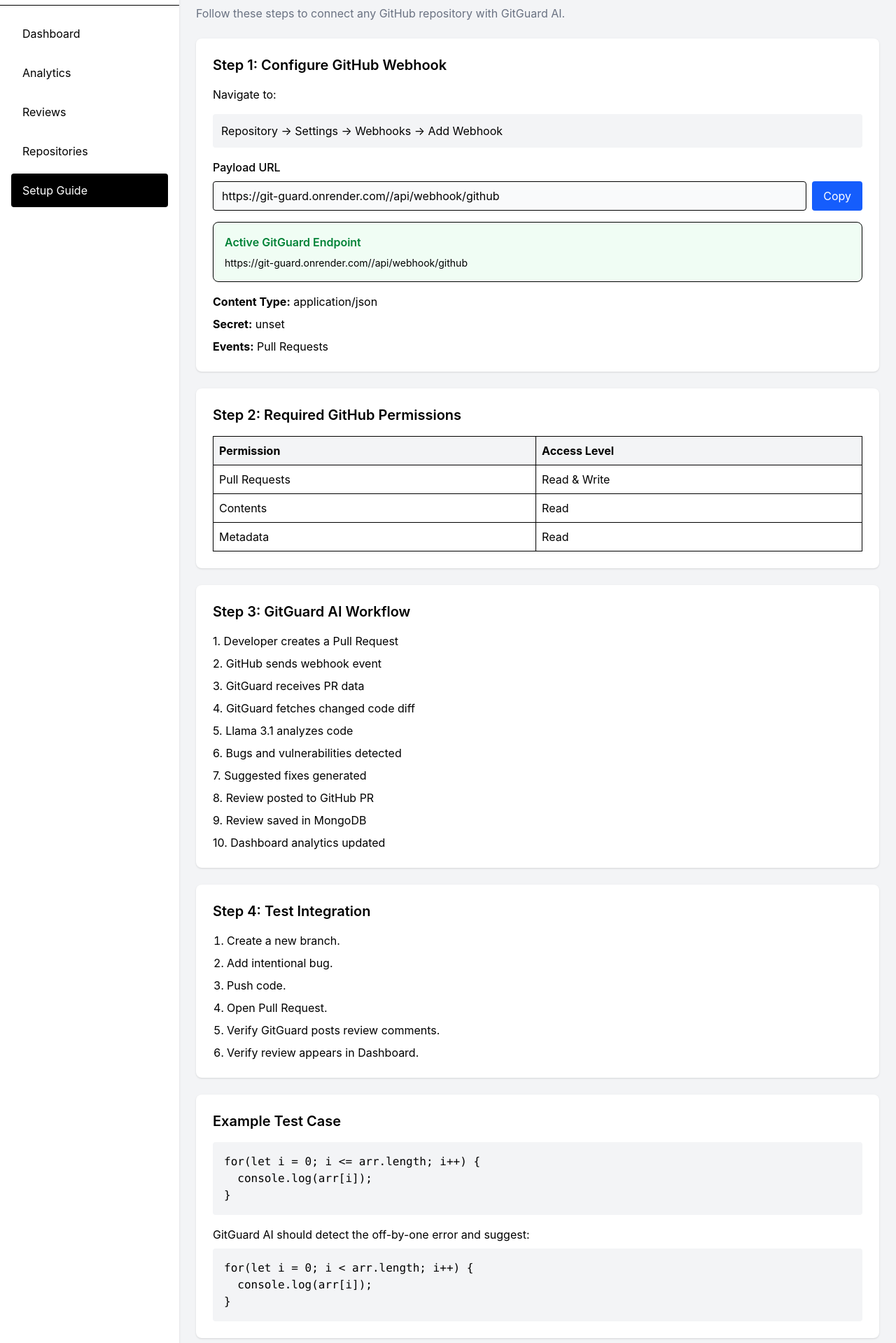
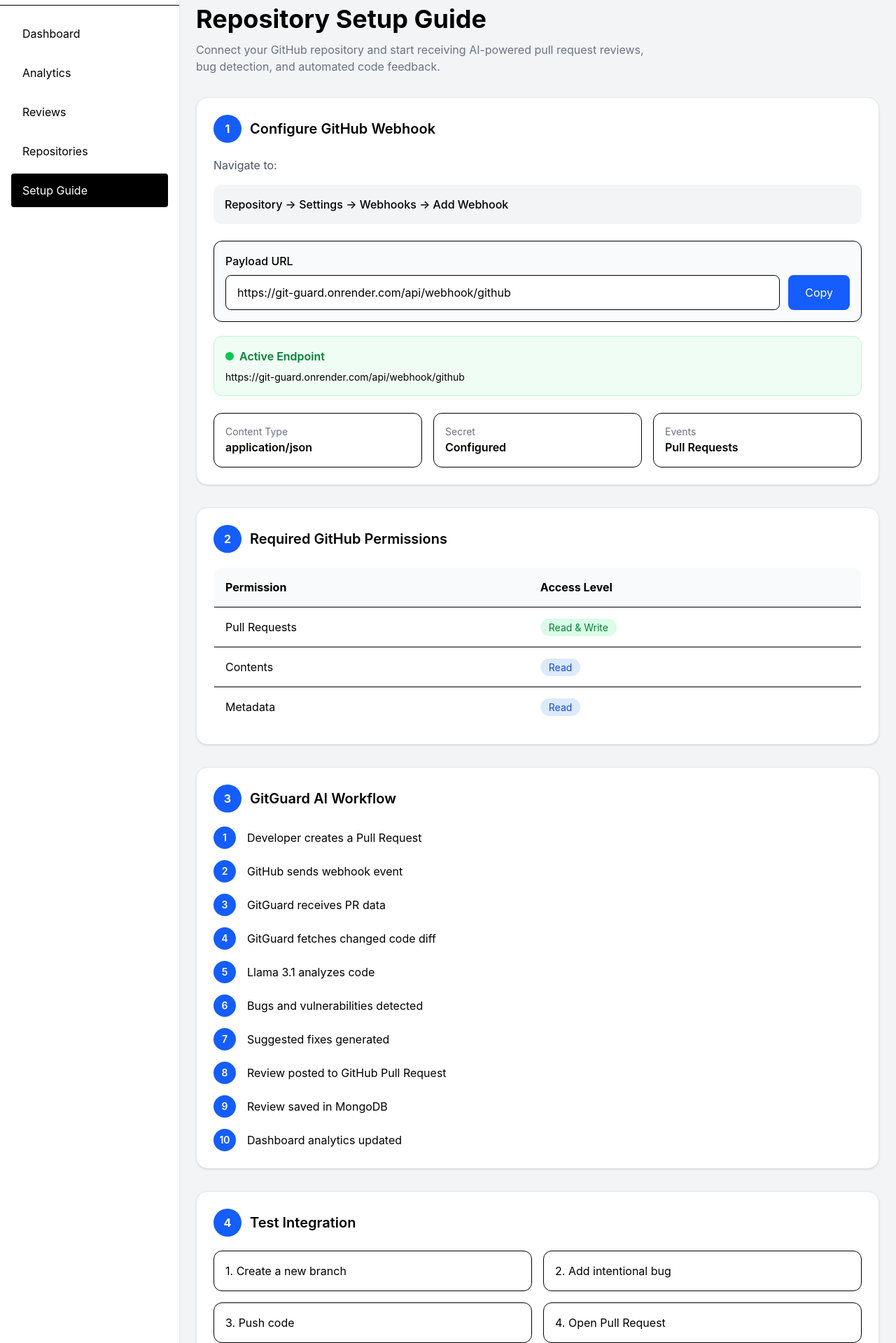
Before and after one commit to Jaid-Khan/Git_Guard, a React (Vite) app in the folder client/: page /setup in a window 1280 px wide. Shown: the part 121-2040 px from the top of the page at 70% size. Built offline with nearby package versions, Linux system fonts and the light colour scheme; no server answers.

Commit message:
Updated The Setup Guide UI Interface also explained Workflow and test integration

```diff
--- a/client/src/pages/SetupGuide.jsx
+++ b/client/src/pages/SetupGuide.jsx
@@ -3,7 +3,7 @@
 const SetupGuide = () => {
   const [copied, setCopied] = useState(false);
 
-  const webhookUrl = `https://git-guard.onrender.com//api/webhook/github`;
+  const webhookUrl = "https://git-guard.onrender.com/api/webhook/github";
 
   const copyWebhook = async () => {
     await navigator.clipboard.writeText(webhookUrl);
@@ -15,179 +15,249 @@
     }, 2000);
   };
 
+  const workflowSteps = [
+    "Developer creates a Pull Request",
+    "GitHub sends webhook event",
+    "GitGuard receives PR data",
+    "GitGuard fetches changed code diff",
+    "Llama 3.1 analyzes code",
+    "Bugs and vulnerabilities detected",
+    "Suggested fixes generated",
+    "Review posted to GitHub Pull Request",
+    "Review saved in MongoDB",
+    "Dashboard analytics updated",
+  ];
+
+  const testingSteps = [
+    "Create a new branch",
+    "Add intentional bug",
+    "Push code",
+    "Open Pull Request",
+    "Verify GitGuard posts review comments",
+    "Verify review appears in Dashboard",
+  ];
+
   return (
-    <div className="space-y-6">
+    <div className="max-w-6xl mx-auto space-y-8">
+      {/* Header */}
       <div>
-        <h1 className="text-3xl font-bold">GitGuard AI Setup Guide</h1>
+        <span className="inline-flex items-center px-3 py-1 rounded-full bg-blue-50 text-blue-700 text-sm font-medium">
+          GitGuard AI
+        </span>
 
-        <p className="text-gray-500 mt-2">
-          Follow these steps to connect any GitHub repository with GitGuard AI.
+        <h1 className="text-4xl font-bold mt-4">Repository Setup Guide</h1>
+
+        <p className="text-gray-500 mt-3 max-w-2xl">
+          Connect your GitHub repository and start receiving AI-powered pull
+          request reviews, bug detection, and automated code feedback.
         </p>
       </div>
 
-      {/* Webhook URL */}
-      <div className="bg-white rounded-lg shadow p-6">
-        <h2 className="text-xl font-semibold mb-4">
-          Step 1: Configure GitHub Webhook
-        </h2>
+      {/* Step 1 */}
+      <div className="bg-white border border-gray-200 rounded-2xl p-6 shadow-sm">
+        <div className="flex items-center gap-3 mb-5">
+          <div className="w-10 h-10 rounded-full bg-blue-600 text-white flex items-center justify-center font-bold">
+            1
+          </div>
 
-        <p className="mb-4">Navigate to:</p>
+          <h2 className="text-xl font-semibold">Configure GitHub Webhook</h2>
+        </div>
 
-        <div className="bg-gray-100 p-3 rounded">
+        <p className="mb-4 text-gray-600">Navigate to:</p>
+
+        <div className="bg-gray-100 p-4 rounded-xl font-medium">
           Repository → Settings → Webhooks → Add Webhook
         </div>
 
-        <div className="mt-4">
+        <div className="mt-6 bg-gray-50 border rounded-xl p-4">
           <label className="font-medium block mb-2">Payload URL</label>
 
-          <div className="flex gap-2">
+          <div className="flex flex-col md:flex-row gap-3">
             <input
               value={webhookUrl}
               readOnly
-              className="flex-1 border rounded px-3 py-2 bg-gray-50"
+              className="flex-1 border rounded-lg px-4 py-3 bg-white"
             />
 
             <button
               onClick={copyWebhook}
-              className="bg-blue-600 text-white px-4 py-2 rounded"
+              className="bg-blue-600 hover:bg-blue-700 text-white px-6 py-3 rounded-lg transition"
             >
-              {copied ? "Copied!" : "Copy"}
+              {copied ? "Copied ✓" : "Copy"}
             </button>
           </div>
         </div>
-        <div className="mt-4 p-4 bg-green-50 rounded-lg border">
-  <p className="font-semibold text-green-700">
-    Active GitGuard Endpoint
-  </p>
 
-  <p className="text-sm break-all mt-2">
-    {webhookUrl}
+        <div className="mt-5 bg-green-50 border border-green-200 rounded-xl p-4">
+          <div className="flex items-center gap-2">
+            <span className="w-3 h-3 rounded-full bg-green-500"></span>
+
+            <span className="font-semibold text-green-700">
+              Active Endpoint
+            </span>
+          </div>
+
+          <p className="text-sm break-all mt-2">{webhookUrl}</p>
+        </div>
+
+        <div className="grid md:grid-cols-3 gap-4 mt-6">
+          <div className="border rounded-xl p-4">
+            <p className="text-sm text-gray-500">Content Type</p>
+
+            <p className="font-semibold">application/json</p>
+          </div>
+
+          <div className="border rounded-xl p-4">
+            <p className="text-sm text-gray-500">Secret</p>
+
+            <p className="font-semibold">
+              {import.meta.env.VITE_WEBHOOK_SECRET
+                ? "Configured"
+                : "Configured by Administrator"}
             </p>
           </div>
 
-        <div className="mt-4 space-y-2">
-          <p>
-            <strong>Content Type:</strong> application/json
-          </p>
+          <div className="border rounded-xl p-4">
+            <p className="text-sm text-gray-500">Events</p>
 
-          <p>
-            <strong>Secret:</strong>{" "}
-            {import.meta.env.VITE_WEBHOOK_SECRET ||
-              "Configured by Administrator"}
-          </p>
-
-          <p>
-            <strong>Events:</strong> Pull Requests
-          </p>
+            <p className="font-semibold">Pull Requests</p>
+          </div>
         </div>
       </div>
 
-      {/* Permissions */}
-      <div className="bg-white rounded-lg shadow p-6">
-        <h2 className="text-xl font-semibold mb-4">
-          Step 2: Required GitHub Permissions
-        </h2>
+      {/* Step 2 */}
+      <div className="bg-white border border-gray-200 rounded-2xl p-6 shadow-sm">
+        <div className="flex items-center gap-3 mb-5">
+          <div className="w-10 h-10 rounded-full bg-blue-600 text-white flex items-center justify-center font-bold">
+            2
+          </div>
 
-        <table className="w-full border">
-          <thead>
-            <tr className="bg-gray-100">
-              <th className="border p-2 text-left">Permission</th>
+          <h2 className="text-xl font-semibold">Required GitHub Permissions</h2>
+        </div>
 
-              <th className="border p-2 text-left">Access Level</th>
+        <div className="overflow-x-auto">
+          <table className="w-full border border-gray-200 rounded-xl overflow-hidden">
+            <thead className="bg-gray-50">
+              <tr>
+                <th className="p-4 text-left">Permission</th>
+
+                <th className="p-4 text-left">Access Level</th>
               </tr>
             </thead>
 
             <tbody>
-            <tr>
-              <td className="border p-2">Pull Requests</td>
+              <tr className="border-t">
+                <td className="p-4">Pull Requests</td>
 
-              <td className="border p-2">Read & Write</td>
+                <td className="p-4">
+                  <span className="bg-green-100 text-green-700 px-3 py-1 rounded-full text-sm">
+                    Read & Write
+                  </span>
+                </td>
               </tr>
 
-            <tr>
-              <td className="border p-2">Contents</td>
+              <tr className="border-t">
+                <td className="p-4">Contents</td>
 
-              <td className="border p-2">Read</td>
+                <td className="p-4">
+                  <span className="bg-blue-100 text-blue-700 px-3 py-1 rounded-full text-sm">
+                    Read
+                  </span>
+                </td>
               </tr>
 
-            <tr>
-              <td className="border p-2">Metadata</td>
+              <tr className="border-t">
+                <td className="p-4">Metadata</td>
 
-              <td className="border p-2">Read</td>
+                <td className="p-4">
+                  <span className="bg-blue-100 text-blue-700 px-3 py-1 rounded-full text-sm">
+                    Read
+                  </span>
+                </td>
               </tr>
             </tbody>
           </table>
         </div>
+      </div>
 
-      {/* Flow */}
-      <div className="bg-white rounded-lg shadow p-6">
-        <h2 className="text-xl font-semibold mb-4">
-          Step 3: GitGuard AI Workflow
-        </h2>
+      {/* Step 3 */}
+      <div className="bg-white border border-gray-200 rounded-2xl p-6 shadow-sm">
+        <div className="flex items-center gap-3 mb-5">
+          <div className="w-10 h-10 rounded-full bg-blue-600 text-white flex items-center justify-center font-bold">
+            3
+          </div>
 
-        <div className="space-y-2">
-          <div>1. Developer creates a Pull Request</div>
+          <h2 className="text-xl font-semibold">GitGuard AI Workflow</h2>
+        </div>
 
-          <div>2. GitHub sends webhook event</div>
+        <div className="space-y-4">
+          {workflowSteps.map((step, index) => (
+            <div key={index} className="flex items-center gap-4">
+              <div className="w-8 h-8 rounded-full bg-blue-600 text-white flex items-center justify-center text-sm font-semibold">
+                {index + 1}
+              </div>
 
-          <div>3. GitGuard receives PR data</div>
-
-          <div>4. GitGuard fetches changed code diff</div>
-
-          <div>5. Llama 3.1 analyzes code</div>
-
-          <div>6. Bugs and vulnerabilities detected</div>
-
-          <div>7. Suggested fixes generated</div>
-
-          <div>8. Review posted to GitHub PR</div>
-
-          <div>9. Review saved in MongoDB</div>
-
-          <div>10. Dashboard analytics updated</div>
+              <p>{step}</p>
+            </div>
+          ))}
         </div>
       </div>
 
-      {/* Testing */}
-      <div className="bg-white rounded-lg shadow p-6">
-        <h2 className="text-xl font-semibold mb-4">Step 4: Test Integration</h2>
-
-        <ol className="list-decimal ml-5 space-y-2">
-          <li>Create a new branch.</li>
-
-          <li>Add intentional bug.</li>
-
-          <li>Push code.</li>
-
-          <li>Open Pull Request.</li>
-
-          <li>Verify GitGuard posts review comments.</li>
-
-          <li>Verify review appears in Dashboard.</li>
-        </ol>
+      {/* Step 4 */}
+      <div className="bg-white border border-gray-200 rounded-2xl p-6 shadow-sm">
+        <div className="flex items-center gap-3 mb-5">
+          <div className="w-10 h-10 rounded-full bg-blue-600 text-white flex items-center justify-center font-bold">
+            4
           </div>
 
-      {/* Example Bug */}
-      <div className="bg-white rounded-lg shadow p-6">
-        <h2 className="text-xl font-semibold mb-4">Example Test Case</h2>
+          <h2 className="text-xl font-semibold">Test Integration</h2>
+        </div>
 
-        <pre className="bg-gray-100 p-4 rounded overflow-auto">
+        <div className="grid md:grid-cols-2 gap-4">
+          {testingSteps.map((step, index) => (
+            <div
+              key={index}
+              className="border rounded-xl p-4 hover:bg-gray-50 transition"
+            >
+              {index + 1}. {step}
+            </div>
+          ))}
+        </div>
+      </div>
+
+      {/* Example */}
+      <div className="bg-white border border-gray-200 rounded-2xl p-6 shadow-sm">
+        <h2 className="text-xl font-semibold mb-5">Example Test Case</h2>
+
+        <div className="bg-gray-900 rounded-xl overflow-hidden">
+          <div className="px-4 py-2 bg-gray-800 text-gray-300 text-sm">
+            buggy-code.js
+          </div>
+
+          <pre className="p-4 text-green-400 overflow-auto">
             {`for(let i = 0; i <= arr.length; i++) {
   console.log(arr[i]);
 }`}
           </pre>
+        </div>
 
-        <p className="mt-4">
+        <p className="mt-6 mb-4 text-gray-600">
           GitGuard AI should detect the off-by-one error and suggest:
         </p>
 
-        <pre className="bg-gray-100 p-4 rounded overflow-auto mt-2">
+        <div className="bg-gray-900 rounded-xl overflow-hidden">
+          <div className="px-4 py-2 bg-gray-800 text-gray-300 text-sm">
+            fixed-code.js
+          </div>
+
+          <pre className="p-4 text-green-400 overflow-auto">
             {`for(let i = 0; i < arr.length; i++) {
   console.log(arr[i]);
 }`}
           </pre>
         </div>
       </div>
+    </div>
   );
 };
 
```
Lines whose indentation alone changed are shown as unchanged.
